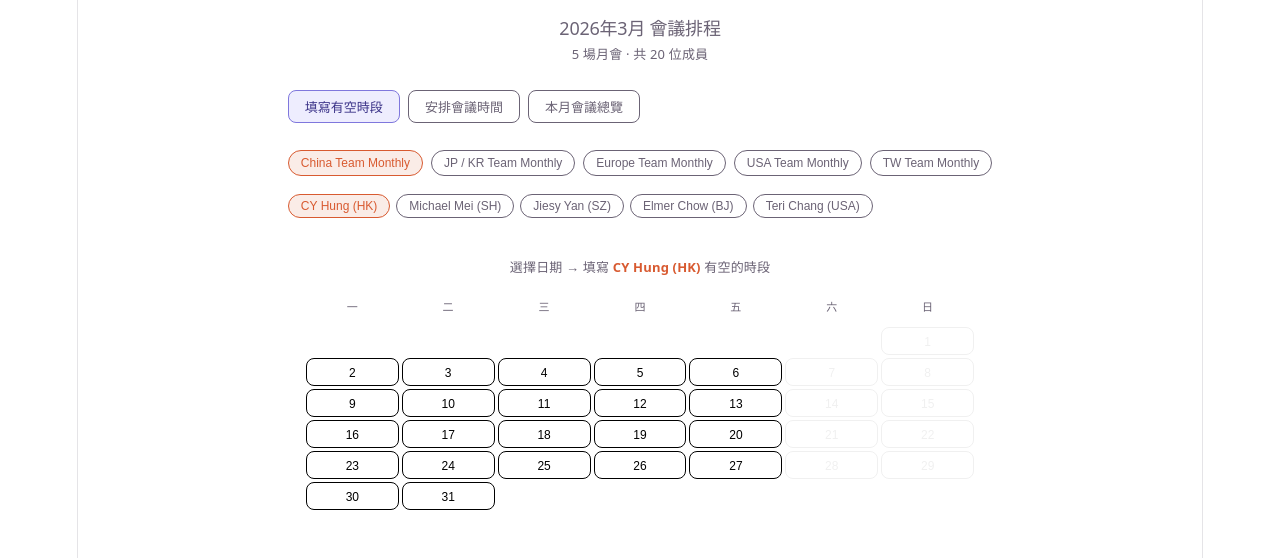
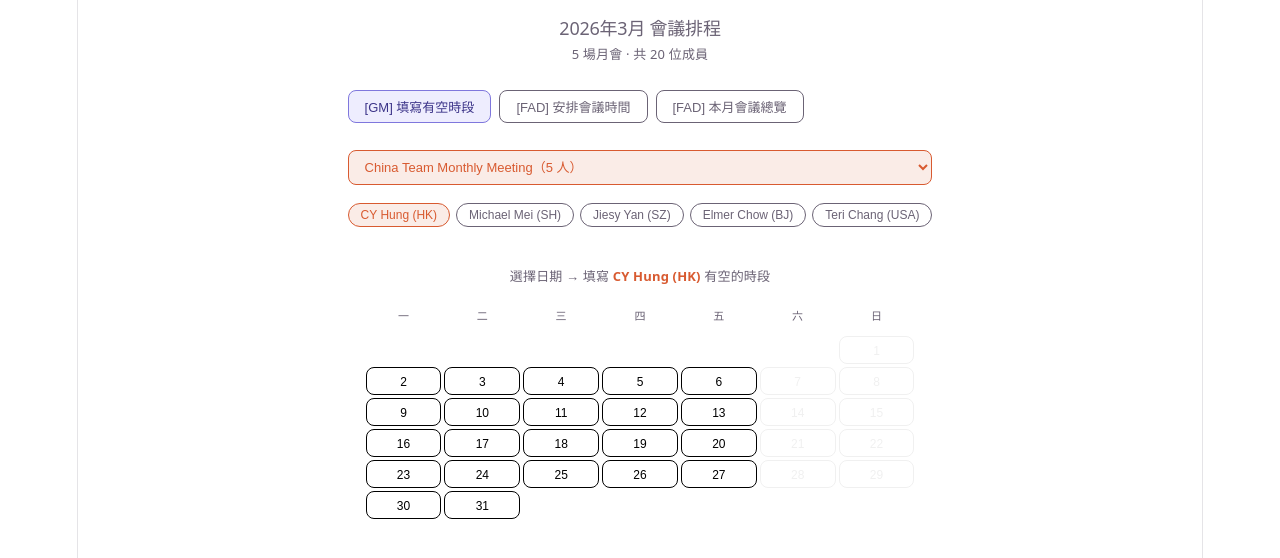
Before and after one commit to transcend-information/meetingschedulerdemo, a React (Vite) app: page / in a window 1280 px wide. Shown: the top 558 px of the page. Built offline with nearby package versions, Linux system fonts and the light colour scheme.

Commit message:
update meeting list

```diff
--- a/src/App.jsx
+++ b/src/App.jsx
@@ -2,23 +2,23 @@
 
 const MEETINGS = [
   {
-    id: "china", label: "China Team Monthly", color: "#D85A30", bg: "#FAECE7",
+    id: "china", label: "China Team Monthly Meeting", color: "#D85A30", bg: "#FAECE7",
     members: ["CY Hung (HK)","Michael Mei (SH)","Jiesy Yan (SZ)","Elmer Chow (BJ)","Teri Chang (USA)"]
   },
   {
-    id: "jpkr", label: "JP / KR Team Monthly", color: "#185FA5", bg: "#E6F1FB",
+    id: "jpkr", label: "JP / KR Team Monthly Meeting", color: "#185FA5", bg: "#E6F1FB",
     members: ["Taikin Lin (JP)","DH Shim (KR)","Teri Chang (USA)"]
   },
   {
-    id: "europe", label: "Europe Team Monthly", color: "#3B6D11", bg: "#EAF3DE",
+    id: "europe", label: "Europe Team Monthly Meeting", color: "#3B6D11", bg: "#EAF3DE",
     members: ["George Linardatos (GM)","Yoann Tellier (NL)","James Grant (UK)","Teri Chang (USA)"]
   },
   {
-    id: "usa", label: "USA Team Monthly", color: "#533AB7", bg: "#EEEDFE",
+    id: "usa", label: "USA Team Monthly Meeting", color: "#533AB7", bg: "#EEEDFE",
     members: ["Teri Chang","Clarence Chan","Mike Ventura","Andrew Hinkle"]
   },
   {
-    id: "tw", label: "TW Team Monthly", color: "#0F6E56", bg: "#E1F5EE",
+    id: "tw", label: "TW Team Monthly Meeting", color: "#0F6E56", bg: "#E1F5EE",
     members: ["Michael (SD1)","Sean (SD2)","Oliver (SD3)","Fenny (SD4)","Blue (SD5)","Paul (VP)","Teri Chang (USA)"]
   }
 ];
@@ -167,22 +167,23 @@
         <p style={{ margin: "2px 0 0", fontSize: 13, color: "var(--color-text-secondary)" }}>5 場月會 · 共 {Object.values(initAvailability()).length} 位成員</p>
       </div>
       <div style={{ display: "flex", gap: 8, marginBottom: "1.5rem" }}>
-        <button style={tabStyle("availability")} onClick={() => setTab("availability")}>填寫有空時段</button>
-        <button style={tabStyle("schedule")} onClick={() => setTab("schedule")}>安排會議時間</button>
-        <button style={tabStyle("result")} onClick={() => setTab("result")}>本月會議總覽</button>
+        <button style={tabStyle("availability")} onClick={() => setTab("availability")}>[GM] 填寫有空時段</button>
+        <button style={tabStyle("schedule")} onClick={() => setTab("schedule")}>[FAD] 安排會議時間</button>
+        <button style={tabStyle("result")} onClick={() => setTab("result")}>[FAD] 本月會議總覽</button>
       </div>
 
       {/* ── TAB 1: Availability ── */}
       {tab === "availability" && (
         <>
           {/* Meeting selector */}
-          <div style={{ display: "flex", flexWrap: "wrap", gap: 8, marginBottom: "1rem" }}>
-            {MEETINGS.map(mt => (
-              <button key={mt.id} onClick={() => { setActiveMeeting(mt.id); setActiveMember(mt.members[0]); setSelectedDay(null); }}
-                style={{ fontSize: 12, padding: "5px 12px", borderRadius: 20, border: "0.5px solid", borderColor: activeMeeting === mt.id ? mt.color : "var(--color-border-tertiary)", background: activeMeeting === mt.id ? mt.bg : "transparent", color: activeMeeting === mt.id ? mt.color : "var(--color-text-secondary)", cursor: "pointer" }}>
-                {mt.label}
-              </button>
-            ))}
+          <div style={{ marginBottom: "1rem" }}>
+            <select value={activeMeeting}
+              onChange={e => { setActiveMeeting(e.target.value); setActiveMember(MEETINGS.find(m => m.id === e.target.value).members[0]); setSelectedDay(null); }}
+              style={{ width: "100%", padding: "8px 12px", borderRadius: 8, border: `1.5px solid ${meeting.color}`, background: meeting.bg, color: meeting.color, fontSize: 13, fontWeight: 500, cursor: "pointer", outline: "none" }}>
+              {MEETINGS.map(mt => (
+                <option key={mt.id} value={mt.id}>{mt.label}（{mt.members.length} 人）</option>
+              ))}
+            </select>
           </div>
 
           {/* Member selector */}
```
